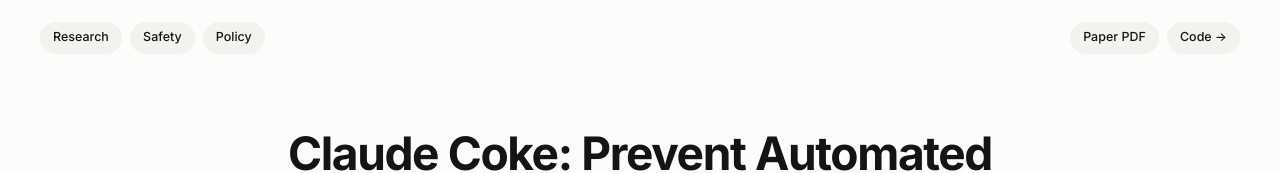
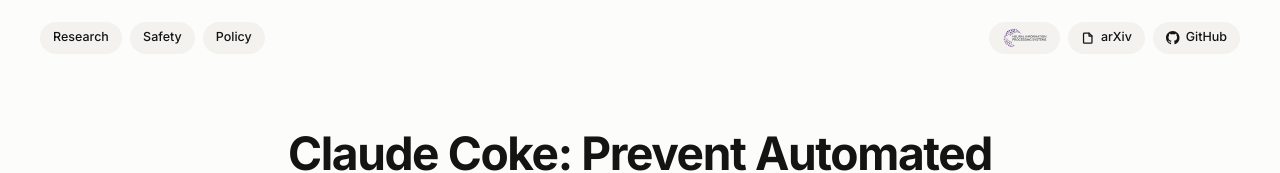
Before and after one commit to ghollbeck/claude-coke-blog, a plain HTML site: page index.html in a window 1280 px wide. Shown: the top 173 px of the page. Drawn offline with nearby package versions, Linux system fonts and the light colour scheme.

Commit message:
feat: add NeurIPS/arXiv/GitHub header pills and CMU Gabor-style Press Release with ETH/ASL logos

```diff
--- a/index.html
+++ b/index.html
@@ -31,8 +31,22 @@
       </nav>
 
       <div class="header-nav-right">
-        <a href="assets/ClaudeCoke_NeurIPS2026.pdf" target="_blank" rel="noopener" class="nav-pill">Paper PDF</a>
-        <a href="https://github.com/ghollbeck/ClaudeCokeCameraReady_Data" target="_blank" rel="noopener" class="nav-pill">Code &rarr;</a>
+        <a href="assets/ClaudeCoke_NeurIPS2026.pdf" target="_blank" rel="noopener" class="nav-pill nav-pill-icon" title="NeurIPS 2026 Position Paper">
+          <img src="assets/neurips.svg" alt="NeurIPS" class="nav-neurips-logo" />
+        </a>
+        <a href="assets/ClaudeCoke_NeurIPS2026.pdf" target="_blank" rel="noopener" class="nav-pill nav-pill-icon" title="arXiv Paper PDF">
+          <svg class="nav-svg-icon" viewBox="0 0 16 16" fill="none" stroke="currentColor" stroke-width="1.5" stroke-linecap="round" stroke-linejoin="round" aria-hidden="true">
+            <path d="M4 2.5h5.5L13 6v7.5a1 1 0 0 1-1 1H4a1 1 0 0 1-1-1v-10a1 1 0 0 1 1-1z"/>
+            <path d="M9.5 2.5V6H13"/>
+          </svg>
+          <span>arXiv</span>
+        </a>
+        <a href="https://github.com/ghollbeck/ClaudeCokeCameraReady" target="_blank" rel="noopener" class="nav-pill nav-pill-icon" title="GitHub Repository">
+          <svg class="nav-svg-icon" viewBox="0 0 16 16" fill="currentColor" aria-hidden="true">
+            <path d="M8 0C3.58 0 0 3.58 0 8c0 3.54 2.29 6.53 5.47 7.59.4.07.55-.17.55-.38 0-.19-.01-.82-.01-1.49-2.01.37-2.53-.49-2.69-.94-.09-.23-.48-.94-.82-1.13-.28-.15-.68-.52-.01-.53.63-.01 1.08.58 1.23.82.72 1.21 1.87.87 2.33.66.07-.52.28-.87.51-1.07-1.78-.2-3.64-.89-3.64-3.95 0-.87.31-1.59.82-2.15-.08-.2-.36-1.02.08-2.12 0 0 .67-.21 2.2.82.64-.18 1.32-.27 2-.27.68 0 1.36.09 2 .27 1.53-1.04 2.2-.82 2.2-.82.44 1.1.16 1.92.08 2.12.51.56.82 1.27.82 2.15 0 3.07-1.87 3.75-3.65 3.95.29.25.54.73.54 1.48 0 1.07-.01 1.93-.01 2.2 0 .21.15.46.55.38A8.013 8.013 0 0 0 16 8c0-4.42-3.58-8-8-8z"/>
+          </svg>
+          <span>GitHub</span>
+        </a>
       </div>
     </div>
   </header>
--- a/styles.css
+++ b/styles.css
@@ -107,6 +107,22 @@ body {
 
 .nav-pill:hover {
   background: var(--bg-pill-hover);
+}
+
+.nav-pill-icon {
+  gap: 0.38rem;
+}
+
+.nav-svg-icon {
+  width: 13.5px;
+  height: 13.5px;
+  flex-shrink: 0;
+}
+
+.nav-neurips-logo {
+  height: 20px;
+  width: auto;
+  display: block;
 }
 
 /* ==========================================================================
```
Also changed, not shown: assets/neurips.svg (added), press/logos/eth_asl.svg (added), screenshots/00_header_pills.png (added), 5 other files.
